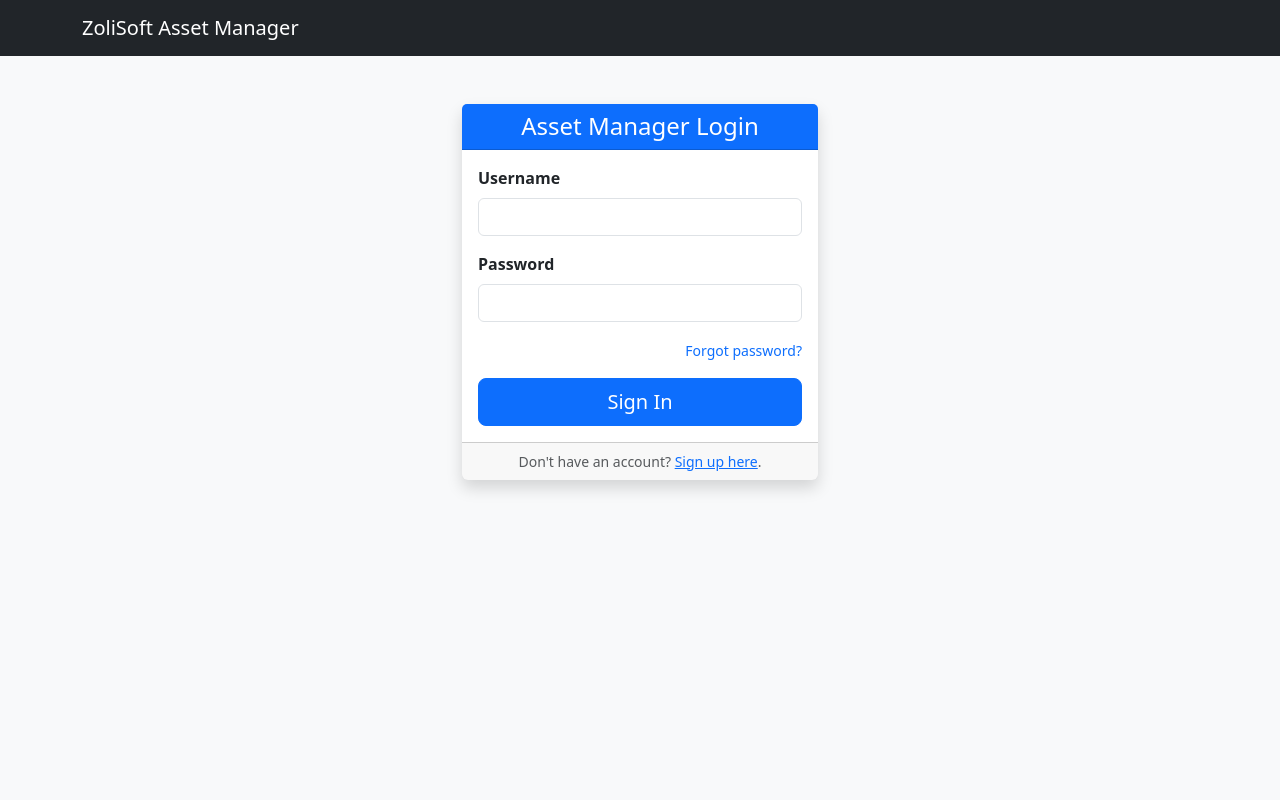
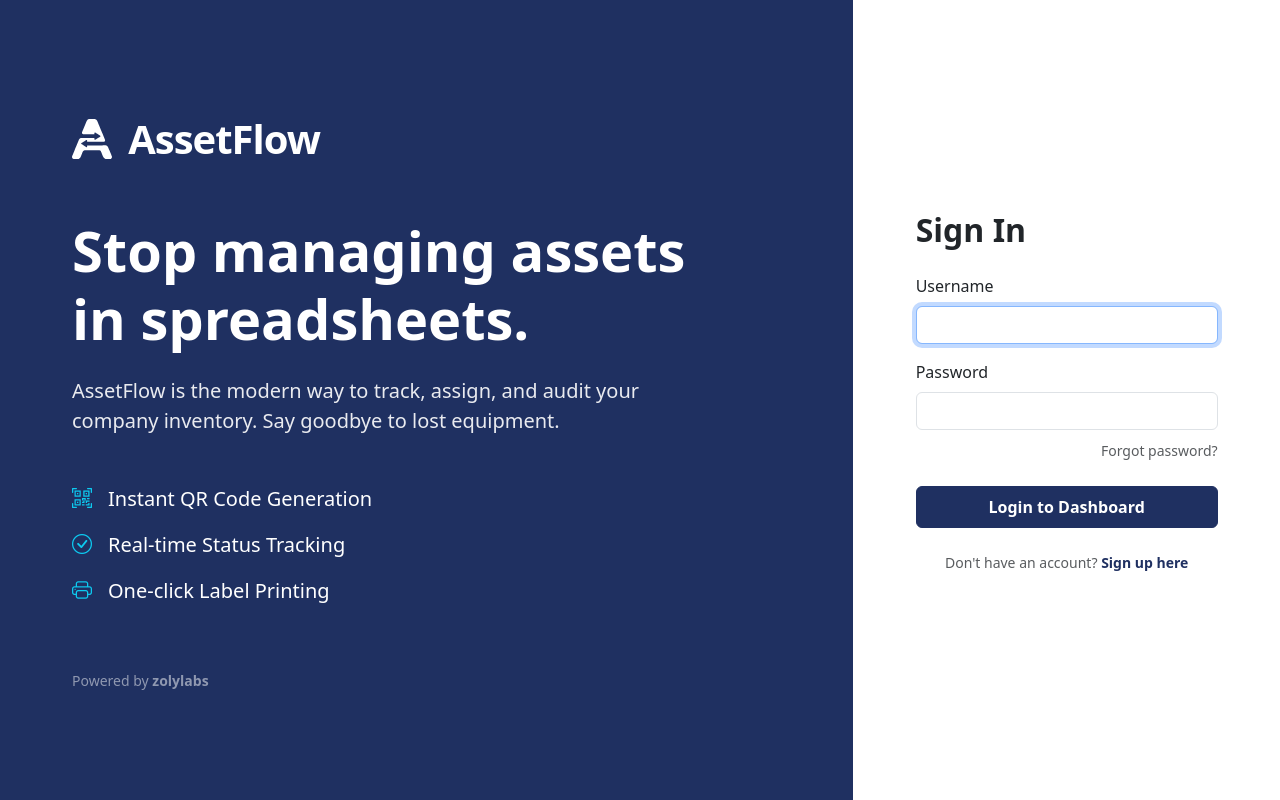
Before and after one commit to zoly75/asset_flow, a Django app: page /accounts/login/ in a window 1280 px wide. Run offline with Django 5.2, Linux system fonts and the light colour scheme.

Commit message:
add new logos and new main screen

```diff
--- a/assets/templates/assets/base.html
+++ b/assets/templates/assets/base.html
@@ -1,3 +1,4 @@
+{% load static %}
 <!DOCTYPE html>
 <html lang="en">
 <head>
@@ -6,6 +7,7 @@
     <title>AssetFlow - Inventory Manager</title>
     <link href="https://cdn.jsdelivr.net/npm/bootstrap@5.3.0/dist/css/bootstrap.min.css" rel="stylesheet">
     <link rel="stylesheet" href="https://cdn.jsdelivr.net/npm/bootstrap-icons@1.10.5/font/bootstrap-icons.css">
+    <link rel="icon" type="image/svg+xml" href="{% static 'assets/images/assetflow_logo_blue.svg' %}">
     <style>
         body { background-color: #f8f9fa; }
         .card { border: none; box-shadow: 0 0.125rem 0.25rem rgba(0, 0, 0, 0.075); }
@@ -15,8 +17,13 @@
 
     <nav class="navbar navbar-expand-lg navbar-dark bg-dark mb-4">
         <div class="container">
-            <a class="navbar-brand" href="{% url 'dashboard' %}">ZoliSoft Asset Manager</a>
-
+            <a class="navbar-brand" href="{% url 'dashboard' %}">
+                <img src="{% static 'assets/images/assetflow_logo_white.svg' %}"
+                        alt="assetflow Logo"
+                        height="24"
+                        class="me-2">
+                <strong>Asset</strong>Flow
+            </a>
             {% if user.is_authenticated %}
                 <ul class="navbar-nav me-auto mb-2 mb-lg-0">
                     <li class="nav-item">
@@ -66,6 +73,22 @@
         {% endblock %}
     </div>
 
+    <footer class="footer mt-auto py-3 bg-light border-top">
+        <div class="container text-center">
+            <span class="text-muted small">
+                &copy; {% now "Y" %} <strong>AssetFlow</strong>.
+                Made with <i class="bi bi-heart-fill text-danger" style="font-size: 0.8rem;"></i> by
+                <a href="https://zolylabs.com" target="_blank" class="text-decoration-none text-dark fw-bold d-inline-flex align-items-center">
+                    <img src="{% static 'assets/images/zolylabs_logo_blue.svg' %}"
+                        alt="zolylabs Logo"
+                        height="16"
+                        class="me-1">
+                    zolylabs
+                </a>
+            </span>
+        </div>
+    </footer>
+
     <script src="https://cdn.jsdelivr.net/npm/bootstrap@5.3.0/dist/js/bootstrap.bundle.min.js"></script>
 </body>
 </html>
--- /dev/null
+++ b/assets/templates/assets/base_auth.html
@@ -0,0 +1,37 @@
+{% load static %}
+<!DOCTYPE html>
+<html lang="en">
+<head>
+    <meta charset="utf-8">
+    <meta name="viewport" content="width=device-width, initial-scale=1">
+    <title>AssetFlow - Login</title>
+
+    <link href="https://cdn.jsdelivr.net/npm/bootstrap@5.3.0/dist/css/bootstrap.min.css" rel="stylesheet">
+    <link rel="stylesheet" href="https://cdn.jsdelivr.net/npm/bootstrap-icons@1.10.5/font/bootstrap-icons.css">
+
+    <link rel="icon" type="image/svg+xml" href="{% static 'assets/images/assetflow_logo_blue.svg' %}">
+
+    <style>
+        body { background-color: #f8f9fa; }
+        /* Itt nem kell a .card stílus, mert a login oldal máshogy épül fel */
+    </style>
+</head>
+<body>
+
+    {% if messages %}
+        <div class="position-fixed top-0 end-0 p-3" style="z-index: 11">
+            {% for message in messages %}
+                <div class="alert alert-{{ message.tags }} alert-dismissible fade show" role="alert">
+                    {{ message }}
+                    <button type="button" class="btn-close" data-bs-dismiss="alert" aria-label="Close"></button>
+                </div>
+            {% endfor %}
+        </div>
+    {% endif %}
+
+    {% block content %}
+    {% endblock %}
+
+    <script src="https://cdn.jsdelivr.net/npm/bootstrap@5.3.0/dist/js/bootstrap.bundle.min.js"></script>
+</body>
+</html>
--- a/assets/templates/registration/login.html
+++ b/assets/templates/registration/login.html
@@ -1,29 +1,112 @@
-{% extends 'assets/base.html' %}
+{% extends 'assets/base_auth.html' %}
+{% load static %}
 
 {% block content %}
-<div class="row justify-content-center mt-5">
-    <div class="col-md-4">
-        <div class="card shadow">
-            <div class="card-header bg-primary text-white text-center">
-                <h4 class="mb-0">Asset Manager Login</h4>
+<div class="container-fluid vh-100">
+    <div class="row h-100">
+
+        <div class="col-md-8 col-lg-8 d-none d-md-flex flex-column justify-content-center p-5 text-white"
+             style="background-color: #1F3061;">
+
+            <div class="ms-4">
+                <div class="mb-5 d-flex align-items-center">
+                    <img src="{% static 'assets/images/assetflow_logo_white.svg' %}"
+                        alt="AssetFlow Logo"
+                        height="40"
+                        class="me-3">
+
+                    <span class="text-white fw-bold" style="font-size: 2.5rem; letter-spacing: -1px;">
+                        AssetFlow
+                    </span>
+                </div>
+
+                <h1 class="display-4 fw-bold mb-4">Stop managing assets<br>in spreadsheets.</h1>
+
+                <p class="lead mb-5" style="opacity: 0.9; max-width: 600px;">
+                    AssetFlow is the modern way to track, assign, and audit your company inventory.
+                    Say goodbye to lost equipment.
+                </p>
+
+                <ul class="list-unstyled fs-5">
+                    <li class="mb-3 d-flex align-items-center">
+                        <i class="bi bi-qr-code-scan me-3 text-info"></i>
+                        Instant QR Code Generation
+                    </li>
+
+                    <li class="mb-3 d-flex align-items-center">
+                        <i class="bi bi-check-circle me-3 text-info"></i>
+                        Real-time Status Tracking
+                    </li>
+
+                    <li class="mb-3 d-flex align-items-center">
+                        <i class="bi bi-printer me-3 text-info"></i>
+                        One-click Label Printing
+                    </li>
+                </ul>
+
+                <div class="mt-auto pt-5 small text-white-50">
+                    Powered by <strong>zolylabs</strong>
+                </div>
             </div>
-            <div class="card-body">
+        </div>
+
+        <div class="col-md-4 col-lg-4 d-flex align-items-center justify-content-center bg-white">
+            <div class="w-75">
+
+                <div class="d-md-none mb-4 text-center">
+                    <div class="d-inline-flex align-items-center justify-content-center">
+                        <img src="{% static 'assets/images/assetflow_logo_blue.svg' %}"
+                            height="32"
+                            class="me-2">
+                        <span class="text-dark fw-bold h3 mb-0" style="letter-spacing: -0.5px;">
+                            AssetFlow
+                        </span>
+                    </div>
+                </div>
+
+                <h2 class="fw-bold mb-4 text-dark">Sign In</h2>
+
                 <form method="post">
-                    {% include 'includes/form_loop.html' %}
+                    {% csrf_token %}
+
+                    <div class="mb-3">
+                        <label class="form-label">Username</label>
+                        {{ form.username }}
+                    </div>
+
+                    <div class="mb-2">
+                        <label class="form-label">Password</label>
+                        {{ form.password }}
+                    </div>
 
                     <div class="mb-3 text-end">
-                        <a href="{% url 'password_reset' %}" class="text-decoration-none small">Forgot password?</a>
+                        <a href="{% url 'password_reset' %}" class="text-decoration-none small text-muted">
+                            Forgot password?
+                        </a>
                     </div>
 
-                    <div class="d-grid gap-2">
-                        <button type="submit" class="btn btn-primary btn-lg">Sign In</button>
-                    </div>
+                    <button type="submit" class="btn btn-primary w-100 py-2 mt-2 fw-bold"
+                            style="background-color: #1F3061; border-color: #1F3061;">
+                        Login to Dashboard
+                    </button>
                 </form>
-            </div>
-            <div class="card-footer text-center text-muted small">
-                Don't have an account? <a href="{% url 'signup' %}">Sign up here</a>.
+
+                <p class="mt-4 text-center text-muted small">
+                    Don't have an account?
+                    <a href="{% url 'signup' %}" class="text-decoration-none fw-bold" style="color: #1F3061;">
+                        Sign up here
+                    </a>
+                </p>
             </div>
         </div>
+
     </div>
 </div>
+
+<script>
+    var inputs = document.querySelectorAll('input');
+    inputs.forEach(function(input) {
+        input.classList.add('form-control');
+    });
+</script>
 {% endblock %}
```
Also changed, not shown: assets/static/assets/images/assetflow_logo_blue.svg (added), assets/static/assets/images/assetflow_logo_white.svg (added), assets/static/assets/images/zolylabs_logo_blue.svg (added).
